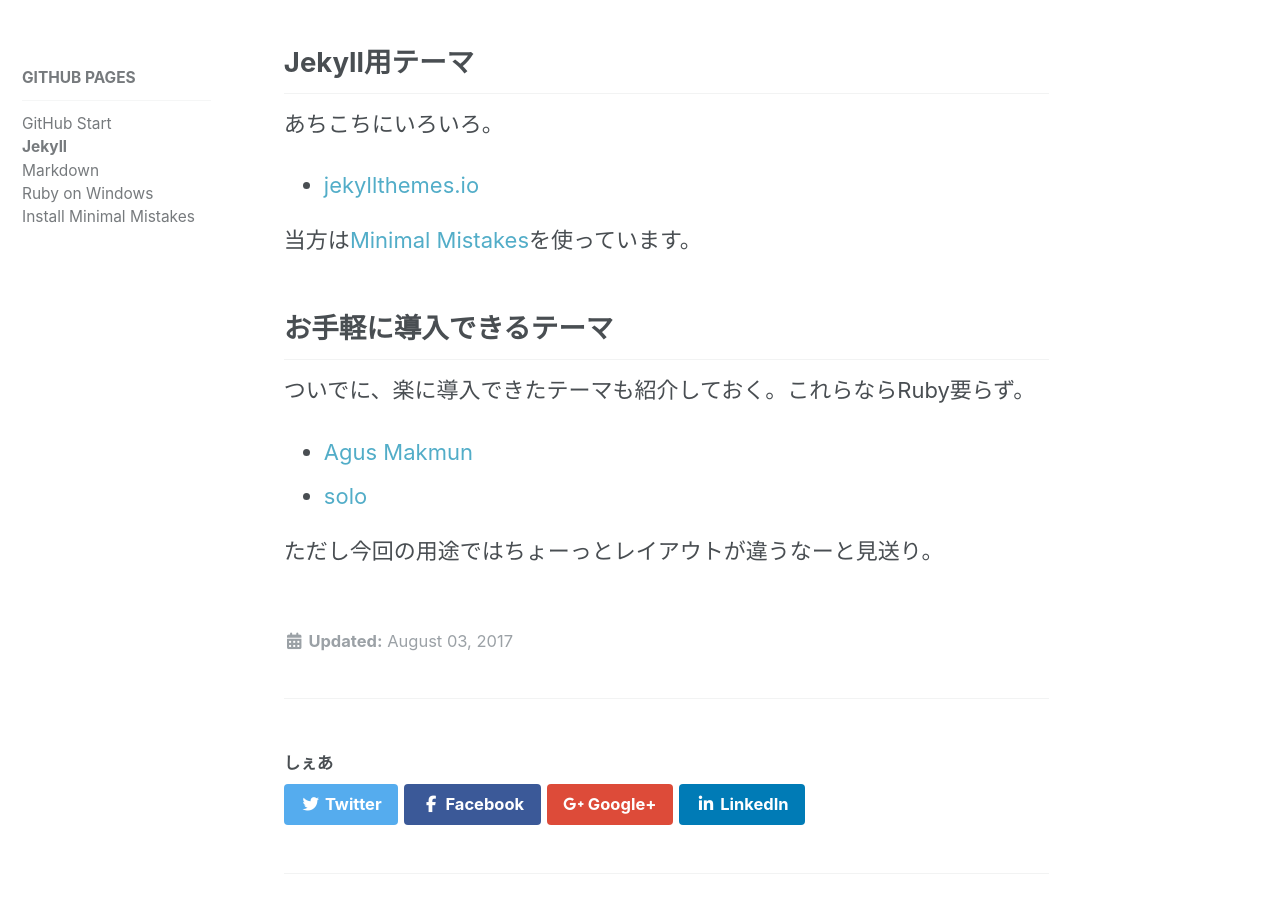
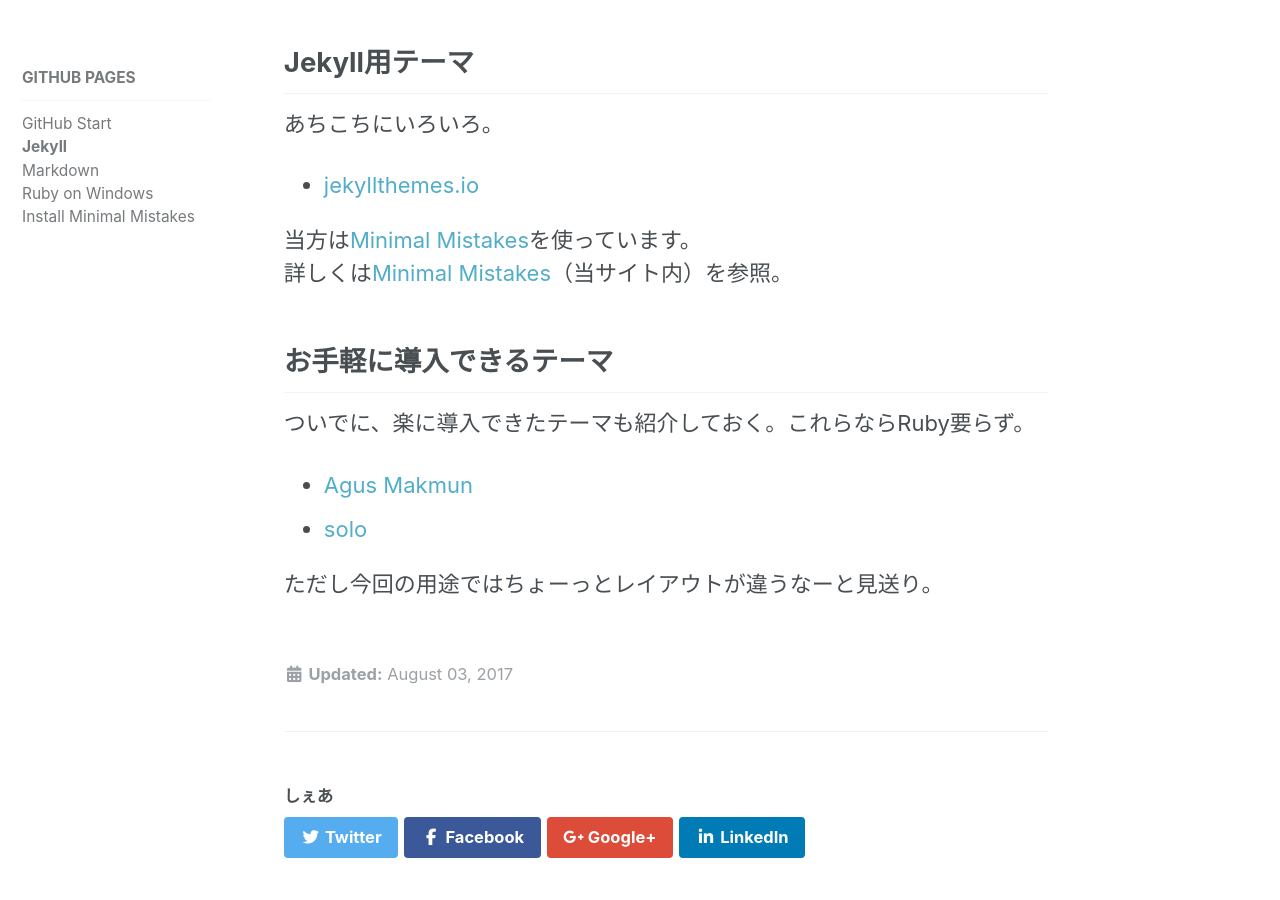
Before and after one commit to laureltreetop/laureltreetop.github.io, a Jekyll site: the page built from _docs/github-pages-jekylle.md, in a window 1280 px wide and 900 px high, scrolled down 516 px. Built offline with Jekyll 4.4.1, drawn with Linux system fonts in a browser that asks for light colours; nearby versions of some CDN libraries.

Commit message:
Update github-pages-jekylle.md

```diff
--- a/_docs/github-pages-jekylle.md
+++ b/_docs/github-pages-jekylle.md
@@ -15,6 +15,7 @@ permalink: /docs/jekyll/
 - [jekyllthemes.io](https://jekyllthemes.io/)
 
 当方は[Minimal Mistakes](https://mmistakes.github.io/minimal-mistakes/)を使っています。
+詳しくは[Minimal Mistakes](/docs/minimal-mistakes/)（当サイト内）を参照。
 
 
 ## お手軽に導入できるテーマ
```
